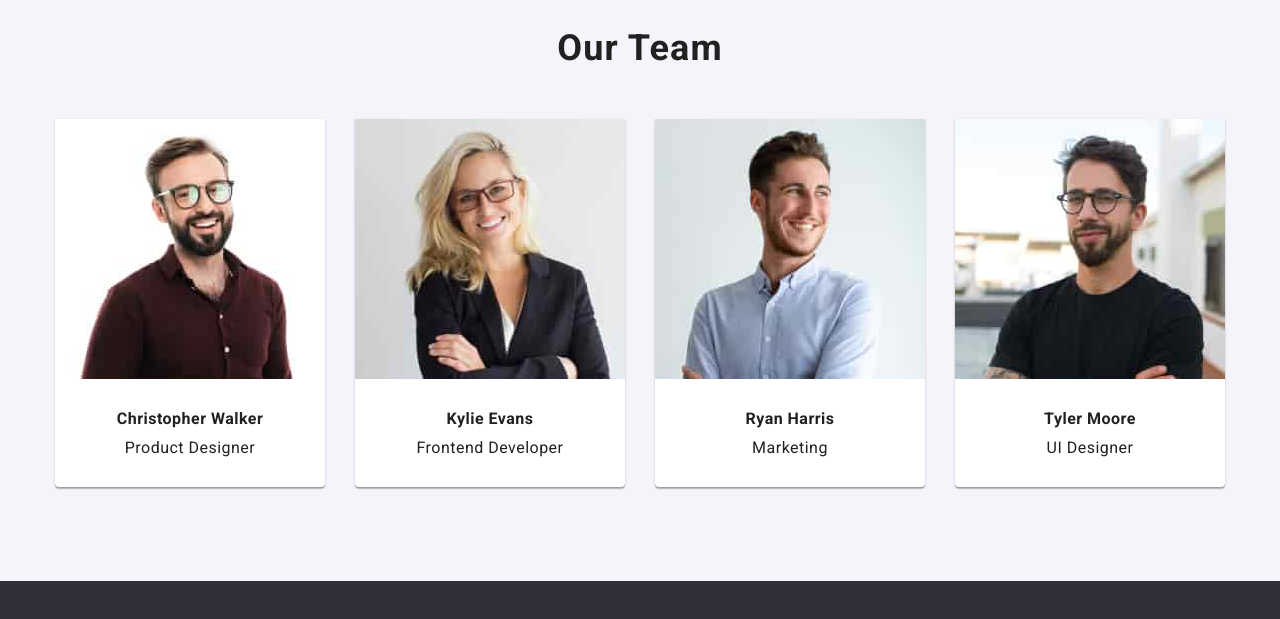
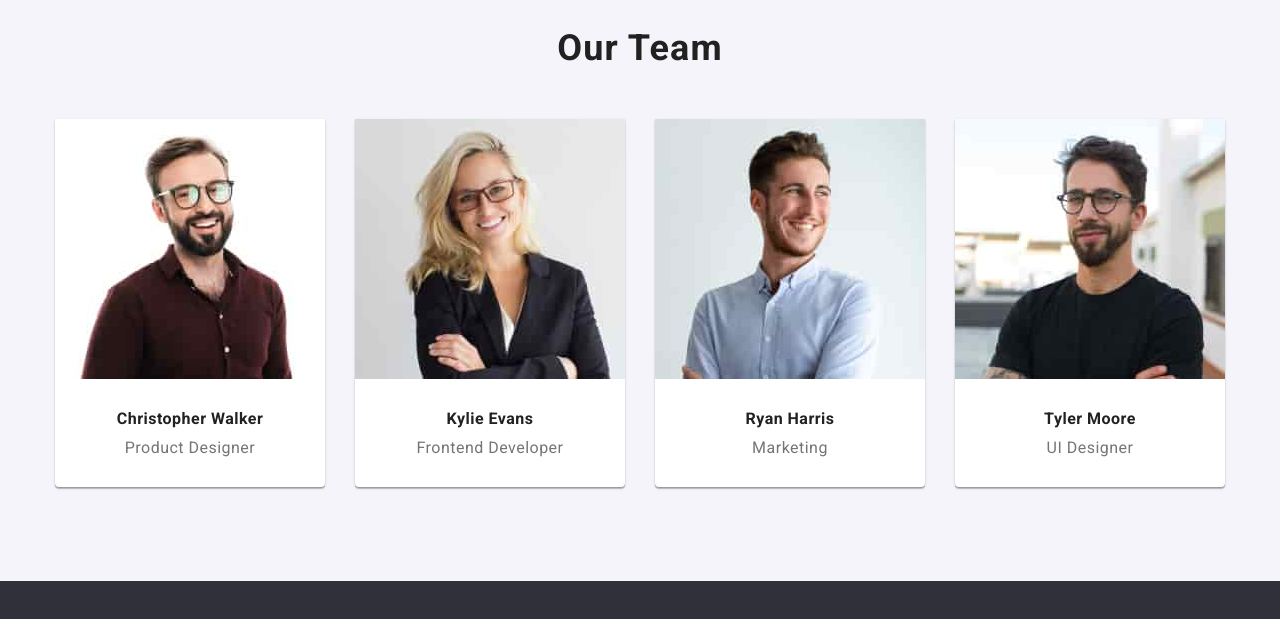
Before and after one commit to jiml268/goit-markup-hw-03, a plain HTML site: page index.html in a window 1280 px wide. Shown: the part 1538-2157 px from the top of the page. Drawn offline with nearby package versions, Linux system fonts and the light colour scheme.

Commit message:
final correction to homework

```diff
--- a/css/styles.css
+++ b/css/styles.css
@@ -327,6 +327,8 @@ border-radius: 0px 0px 4px 4px;
     font-size: 16px;
     line-height: calc(19/16);
     text-align: center;
+    letter-spacing: 0.03em;
+    color: #757575;
 }
 
 /*FOOTER*/
```
